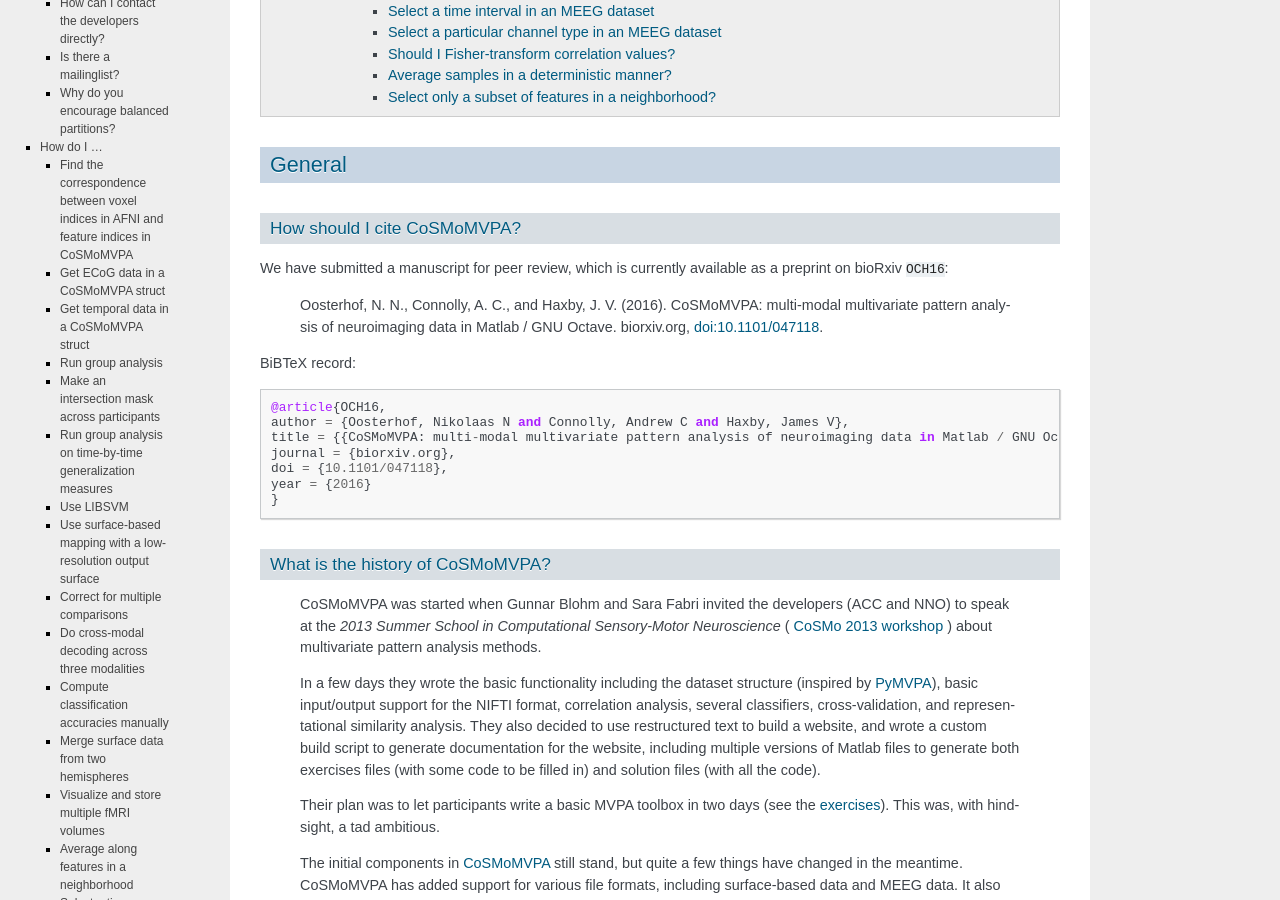
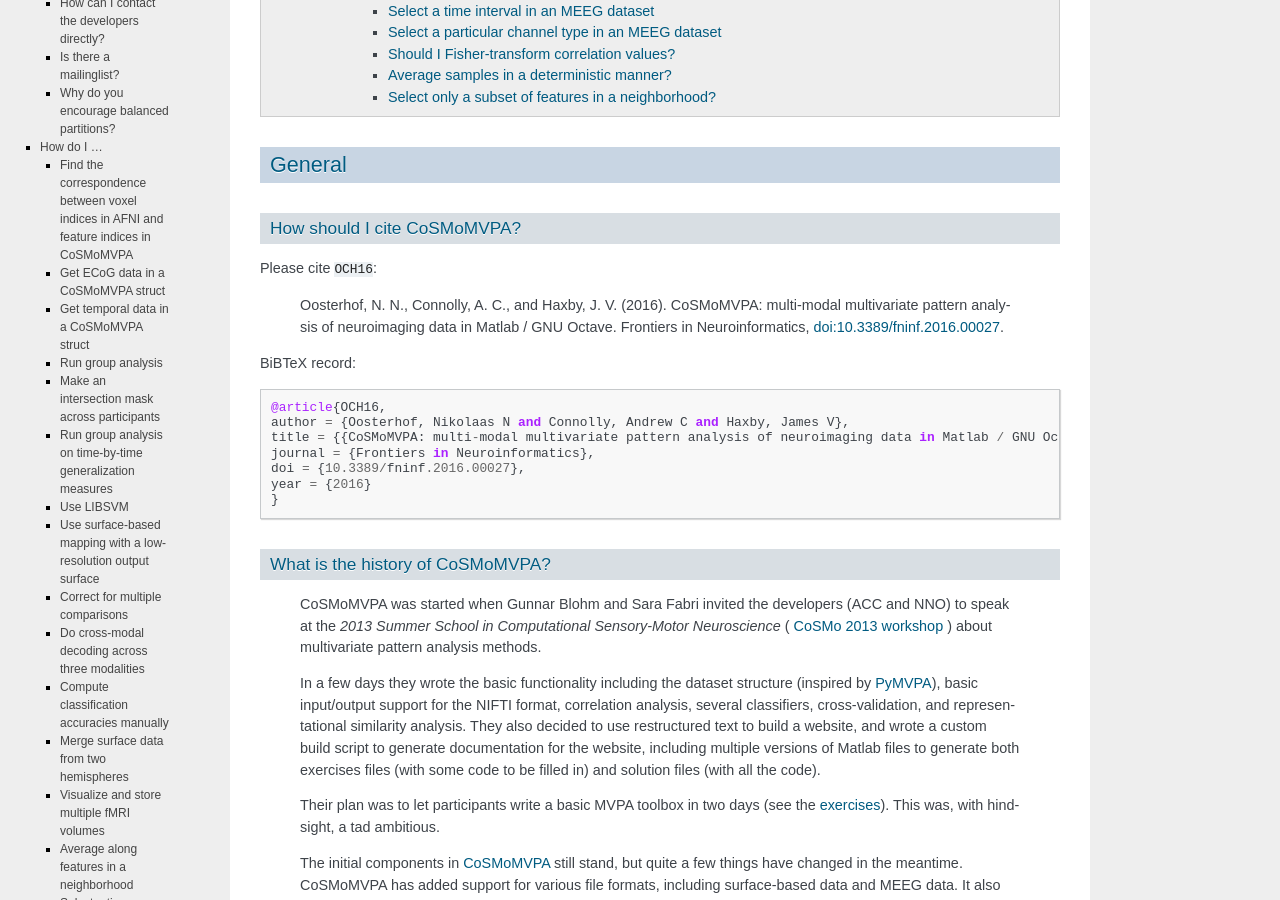
Before and after one commit to CoSMoMVPA/CoSMoMVPA, a Sphinx documentation site: the page built from doc/source/faq.rst, in a window 1280 px wide and 900 px high, scrolled down 853 px. Built offline with Sphinx 7.4.7, drawn with Linux system fonts in a browser that asks for light colours; pages that are not in the unit, such as notebooks, are missing from menus; cross-references to code outside the pages are shown as plain code.

Commit message:
WEB: the CoSMoMVPA manuscript has been published. Yay!

```diff
--- a/doc/source/faq.rst
+++ b/doc/source/faq.rst
@@ -18,17 +18,17 @@ General
 
 How should I cite CoSMoMVPA?
 ----------------------------
-We have submitted a manuscript for peer review, which is currently available as a preprint on bioRxiv :cite:`OCH16`:
+Please cite :cite:`OCH16`:
 
-    Oosterhof, N. N., Connolly, A. C., and Haxby, J. V. (2016). CoSMoMVPA: multi-modal multivariate pattern analysis of neuroimaging data in Matlab / GNU Octave. biorxiv.org, :doi:`10.1101/047118`.
+    Oosterhof, N. N., Connolly, A. C., and Haxby, J. V. (2016). CoSMoMVPA: multi-modal multivariate pattern analysis of neuroimaging data in Matlab / GNU Octave. Frontiers in Neuroinformatics, :doi:`10.3389/fninf.2016.00027`.
 
 BiBTeX record::
 
     @article{OCH16,
     author = {Oosterhof, Nikolaas N and Connolly, Andrew C and Haxby, James V},
     title = {{CoSMoMVPA: multi-modal multivariate pattern analysis of neuroimaging data in Matlab / GNU Octave}},
-    journal = {biorxiv.org},
-    doi = {10.1101/047118},
+    journal = {Frontiers in Neuroinformatics},
+    doi = {10.3389/fninf.2016.00027},
     year = {2016}
     }
 
--- a/doc/source/news.rst
+++ b/doc/source/news.rst
@@ -4,5 +4,4 @@
 News
 ----
 
-- `PRNI 2016`_, the 6th International Workshop on Pattern Recognition in Neuroimaging, is held in Trento - Italy, June 22nd - 24th, 2016. A CoSMoMVPA tutorial session is provided on June 20 and 21; see :ref:`prni2016`.
-- our CoSMoMVPA manuscript is online as a preprint on bioRxiv, :doi:`10.1101/047118` (citation :cite:`OCH16`)
+- our CoSMoMVPA manuscript has been published (:cite:`OCH16`): Oosterhof, N. N., Connolly, A. C., and Haxby, J. V. (2016). CoSMoMVPA: multi-modal multivariate pattern analysis of neuroimaging data in Matlab / GNU Octave. Frontiers in Neuroinformatics, :doi:`10.3389/fninf.2016.00027`.
--- a/doc/source/references.bib
+++ b/doc/source/references.bib
@@ -195,8 +195,8 @@ month = jan
 @article{OCH16,
 author = {Oosterhof, Nikolaas N and Connolly, Andrew C and Haxby, James V},
 title = {{CoSMoMVPA: multi-modal multivariate pattern analysis of neuroimaging data in Matlab / GNU Octave}},
-journal = {biorxiv.org},
-doi = {10.1101/047118},
+journal = {Frontiers in Neuroinformatics},
+doi = {10.3389/fninf.2016.00027},
 year = {2016}
 }
 
```
